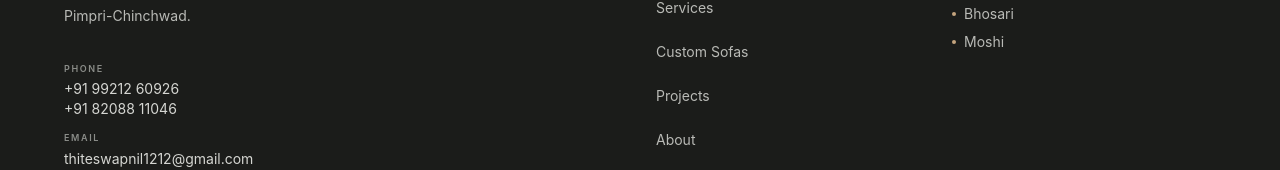
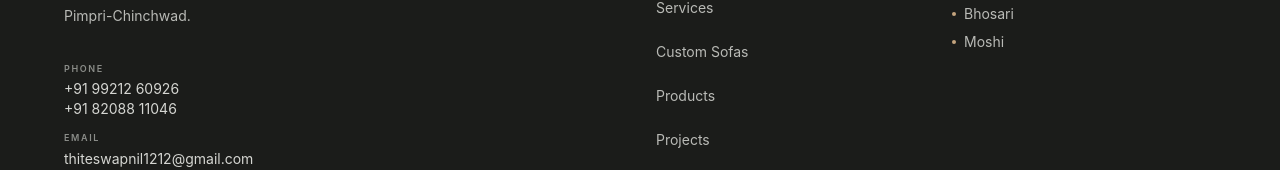
Before and after one commit to thiteswapnil1212-hue/INTERIOR-STORES-WEB, a Next.js app: page /projects in a window 1280 px wide. Shown: the part 4235-4405 px from the top of the page. Built offline with nearby package versions, Linux system fonts and the light colour scheme.

Commit message:
Patch 45: footer Products link and copyright

```diff
--- a/src/components/layout/Footer.tsx
+++ b/src/components/layout/Footer.tsx
@@ -10,6 +10,7 @@ const footerLinks = [
       { label: "Home", href: "/" },
       { label: "Services", href: "/services" },
       { label: "Custom Sofas", href: "/services/sofas" },
+      { label: "Products", href: "/products" },
       { label: "Projects", href: "/projects" },
       { label: "About", href: "/about" },
       { label: "Contact", href: "/contact" },
@@ -146,7 +147,7 @@ export default function Footer() {
         {/* Bottom Row */}
         <div className="mt-14 flex flex-col gap-3 border-t border-[#fbf9f6]/10 pt-6 sm:flex-row sm:items-center sm:justify-between">
           <p className="text-[11px] text-[#b9bab6]">
-            © {currentYear} Mauli Interior. All rights reserved.
+            {`© ${currentYear} Mauli Interior. All rights reserved.`}
           </p>
 
           <p className="text-[11px] text-[#b9bab6]">
```
